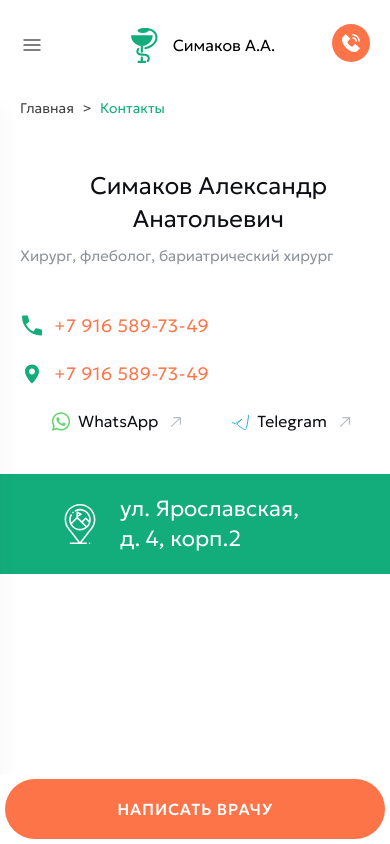
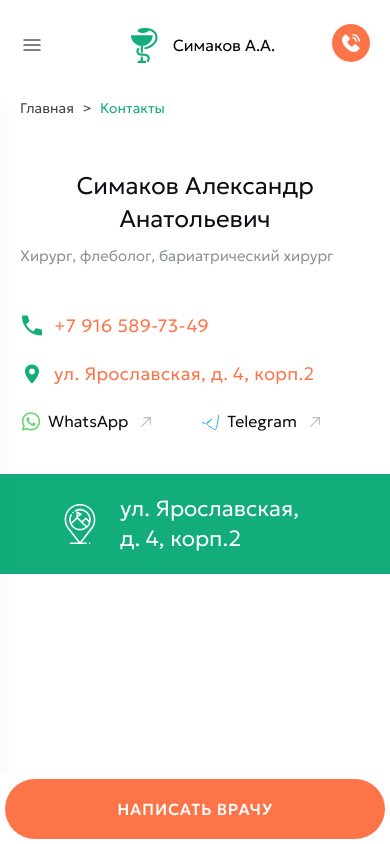
Before and after one commit to ART89-prog/simakov_new, a plain HTML site: page contacts.html in a window 390 px wide. Shown: the top 844 px of the page. Drawn offline with Linux system fonts and the light colour scheme.

Commit message:
56795456786554

```diff
--- a/contacts.html
+++ b/contacts.html
@@ -109,7 +109,7 @@
 							</a>
 							<div class="contacts_adress">
 								<img src="images/map2.svg" alt="">
-								<span>+7 916 589-73-49</span>
+								<span>ул. Ярославская, д. 4, корп.2 </span>
 							</div>
 							<div class="contacts_soc">
 								<a href="#" class="contacts_soc-item">
--- a/css/response_479.css
+++ b/css/response_479.css
@@ -102,7 +102,12 @@
     header {
         padding: 24px 0 24px;
     }
-
+    .contacts_info {
+        display: block;
+    }
+    .contacts_soc {
+        margin-left: 0;
+    }
 
 
 
--- a/css/response_767.css
+++ b/css/response_767.css
@@ -250,9 +250,6 @@
         font-size: 15px;
         margin-bottom: 47px;
     }
-    .contacts_soc {
-        margin-left: 30px;
-    }
     .text_block-top {
         flex-direction: column;
     }
--- a/css/styles.css
+++ b/css/styles.css
@@ -1493,7 +1493,6 @@ footer .cont {
     font-weight: 300;
     line-height: 140%;
     letter-spacing: 0.36px;
-    text-transform: uppercase;
     text-decoration: none;
     display: flex;
     align-items: center;
```
